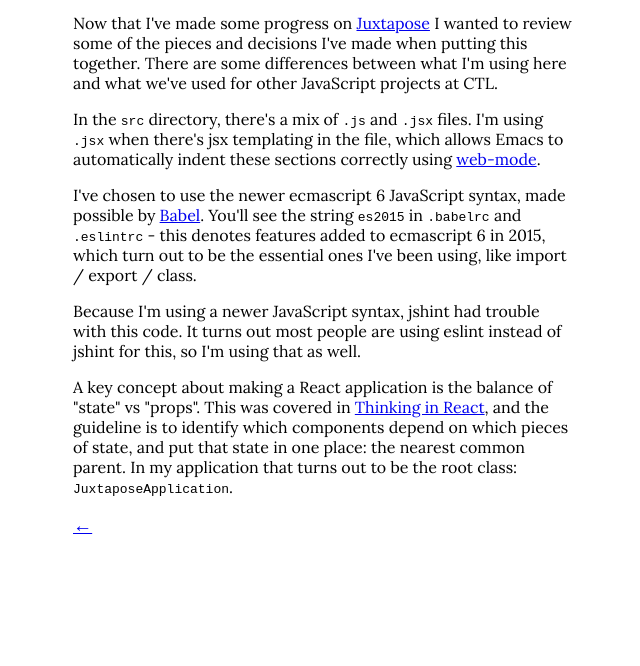
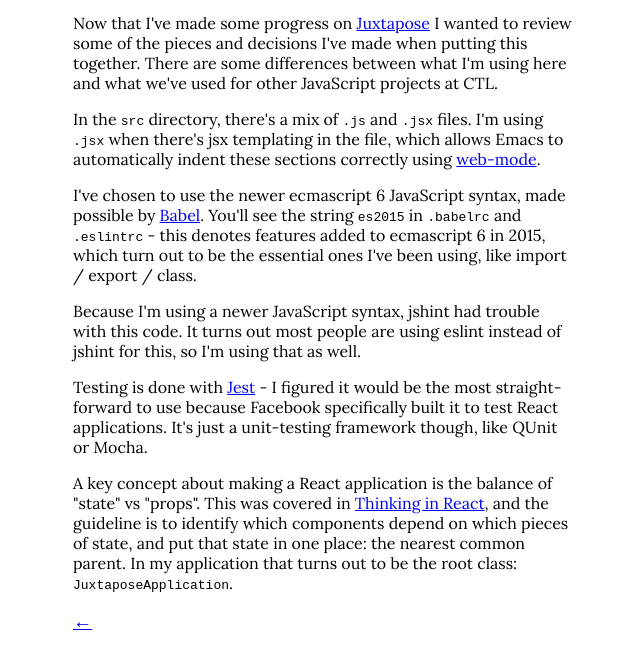
Before and after one commit to nikolas/journal, a plain HTML site: page 2016/7/8.html in a window 1280 px wide. Shown: the part 94-760 px from the top of the page, without its empty margins (317-957 px from the left). Drawn offline with Linux system fonts and the light colour scheme; a script that the page names is missing.

Commit message:
testing paragraph

```diff
--- a/2016/7/8.html
+++ b/2016/7/8.html
@@ -52,6 +52,13 @@
             jshint for this, so I'm using that as well.
         </p>
         <p>
+            Testing is done with
+            <a href="https://facebook.github.io/jest/">Jest</a> - I figured
+            it would be the most straight-forward to use because Facebook
+            specifically built it to test React applications. It's just
+            a unit-testing framework though, like QUnit or Mocha.
+        </p>
+        <p>
             A key concept about making a React application is the balance
             of "state" vs "props". This was covered in
             <a href="https://facebook.github.io/react/docs/thinking-in-react.html#step-4-identify-where-your-state-should-live">Thinking in React</a>, and the guideline is to
```
